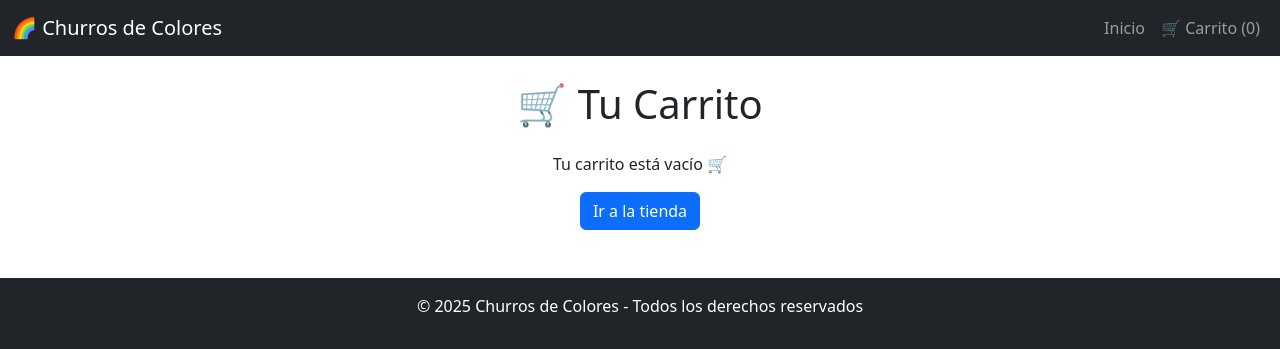
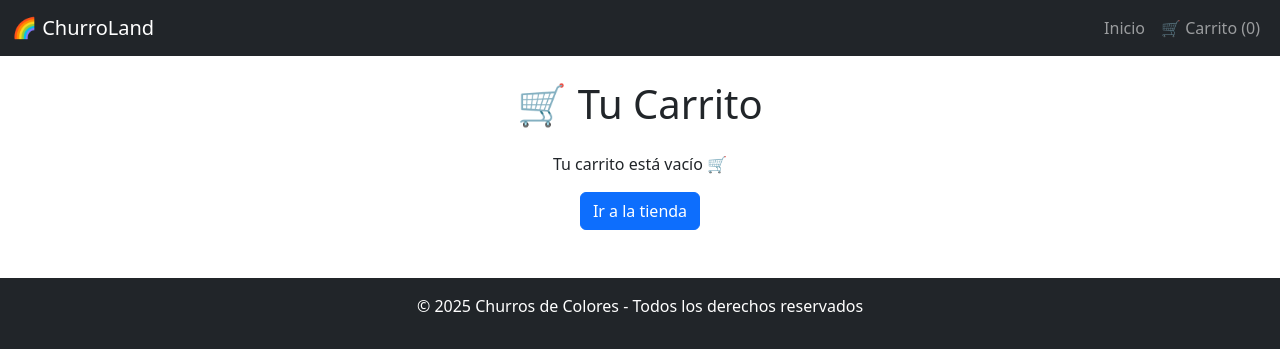
Before and after one commit to xdogui/churroland, a Flask app: page /cart in a window 1280 px wide. Shown: the top 349 px of the page. Run offline with Flask 3, Linux system fonts and the light colour scheme.

Commit message:
Update base.html
cambio de etiquetas

```diff
--- a/templates/base.html
+++ b/templates/base.html
@@ -2,14 +2,14 @@
 <html lang="es">
 <head>
     <meta charset="UTF-8">
-    <title>{% block title %}Churros de Colores{% endblock %}</title>
+    <title>{% block title %}ChurroLand{% endblock %}</title>
     <link href="https://cdn.jsdelivr.net/npm/bootstrap@5.3.0/dist/css/bootstrap.min.css" rel="stylesheet">
 </head>
 <body>
     <!-- Navbar -->
     <nav class="navbar navbar-expand-lg navbar-dark bg-dark">
         <div class="container-fluid">
-            <a class="navbar-brand" href="/">🌈 Churros de Colores</a>
+            <a class="navbar-brand" href="/">🌈 ChurroLand</a>
             <div class="collapse navbar-collapse">
                 <ul class="navbar-nav ms-auto">
                     <li class="nav-item">
```
